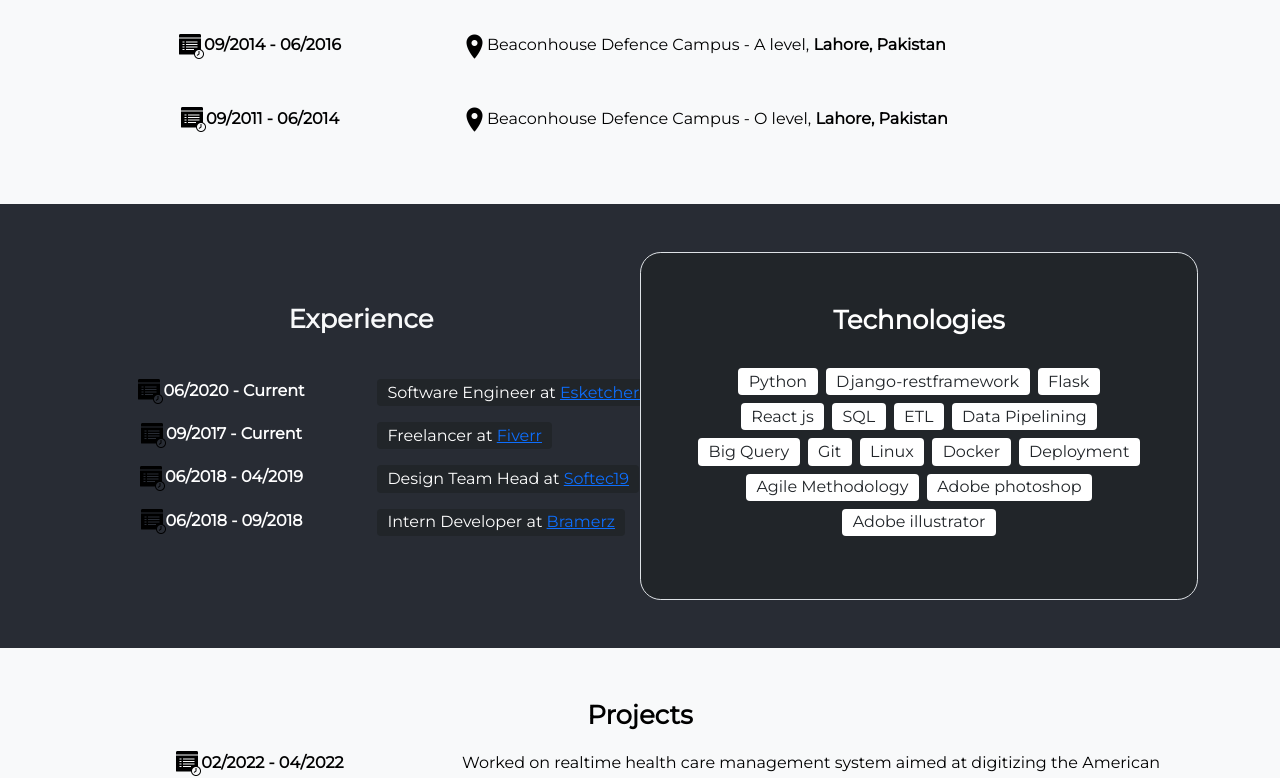
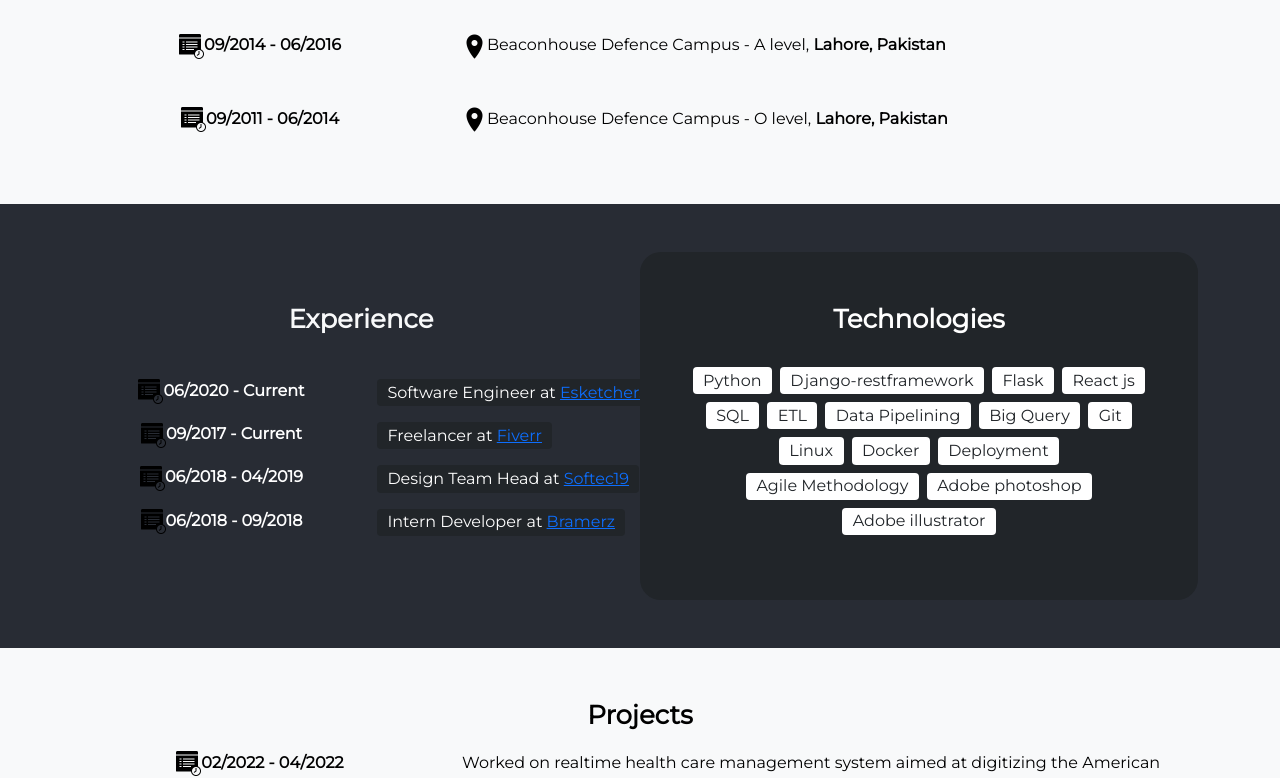
Before and after one commit to Aanish97/aanish97.github.io, a React (Create React App) app: page / in a window 1280 px wide. Shown: the part 553-1331 px from the top of the page. Built offline with nearby package versions, Linux system fonts and the light colour scheme.

Commit message:
removed white border

```diff
--- a/src/App.js
+++ b/src/App.js
@@ -24,7 +24,7 @@ function App() {
           <div class='col-md-6 col-12'>
             <Experience/>
           </div>
-          <div className='col-md-6 col-12 bg-dark border' style={styles.customBorderRadius}>
+          <div className='col-md-6 col-12 bg-dark ' style={styles.customBorderRadius}>
             <Technologies/>
           </div>
         </div>
```
